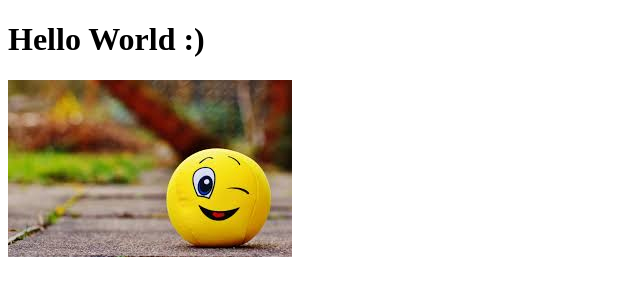
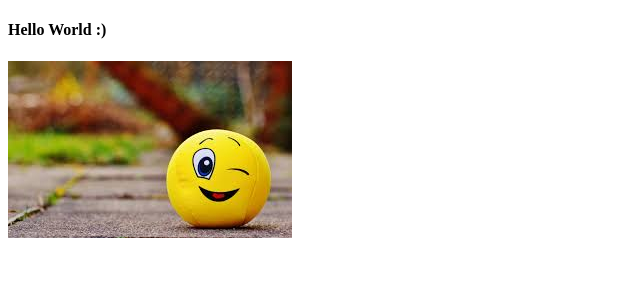
Before and after one commit to lixolitr/hello-world, a plain HTML site: page index.html in a window 1280 px wide. Shown: the whole page, without its empty margins (0-640 px from the left). Drawn offline with Linux system fonts and the light colour scheme.

Commit message:
Update index.html

```diff
--- a/index.html
+++ b/index.html
@@ -4,7 +4,7 @@
     <title> Hello World! </title>
   </head>
 <body>
-  <h1> Hello World :) </h1>
+  <h4> Hello World :) </h4>
   <img src="smile.jpg" alt ="Be happy!">
 </body>
 </html>
```
